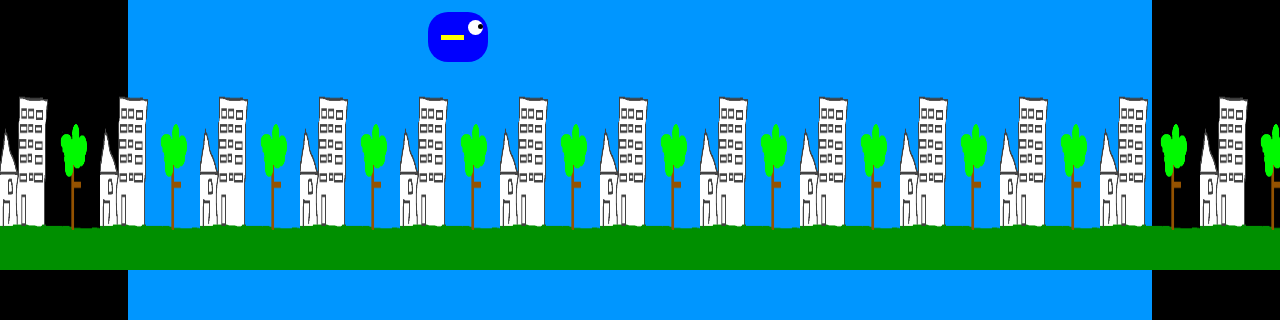
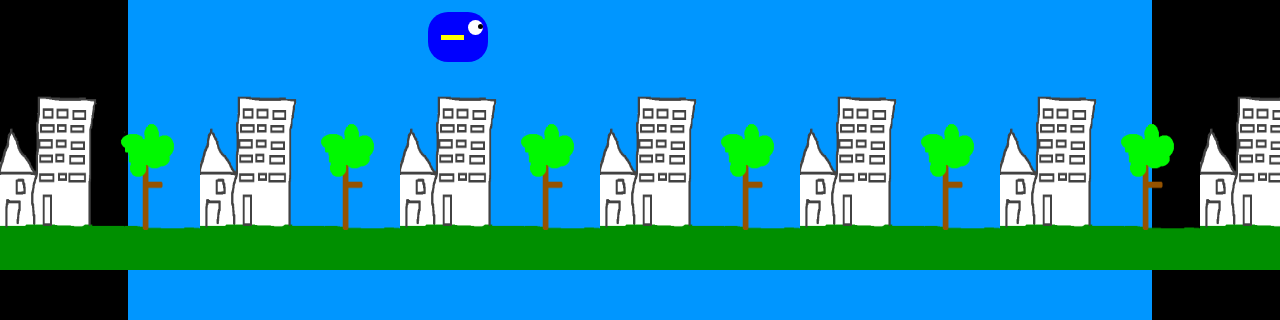
Before and after one commit to WEPOVEI/flapmyflap, a website: page app/index.html in a window 1280 px wide. Shown: the part 350-670 px from the top of the page. Drawn offline with Linux system fonts and the light colour scheme; files that its build step writes are made by us from their sources; grey boxes are pictures that could not be loaded.

Commit message:
player hardware accelerated

```diff
--- a/app/styles/main.css
+++ b/app/styles/main.css
@@ -8,6 +8,7 @@
 	border-radius: 2em;
 	background: blue;
 	z-index: 2;
+	transform:translateZ(0);
 }
 .Player-eyes{
 	position: absolute;
@@ -170,10 +171,10 @@ z-index: -1;
 .Backimg{
 
 	background-image: url('../images/backimg.png') repeat-x;
-	background-size: 10em 20em;
+	background-size: 20em 20em;
 	position:fixed;
 	height: 20em;
-	width:480em;
+	width:250em;
 	top:42em;
 	left:0;
 	z-index:-1;
```
Also changed, not shown: .tmp/styles/backimg.css (added), .tmp/styles/ground.css (added), .tmp/styles/main.css (added), .tmp/styles/pipes.css (added), app/images/minicloud1.png (added), app/images/minicloud2.png (added).
